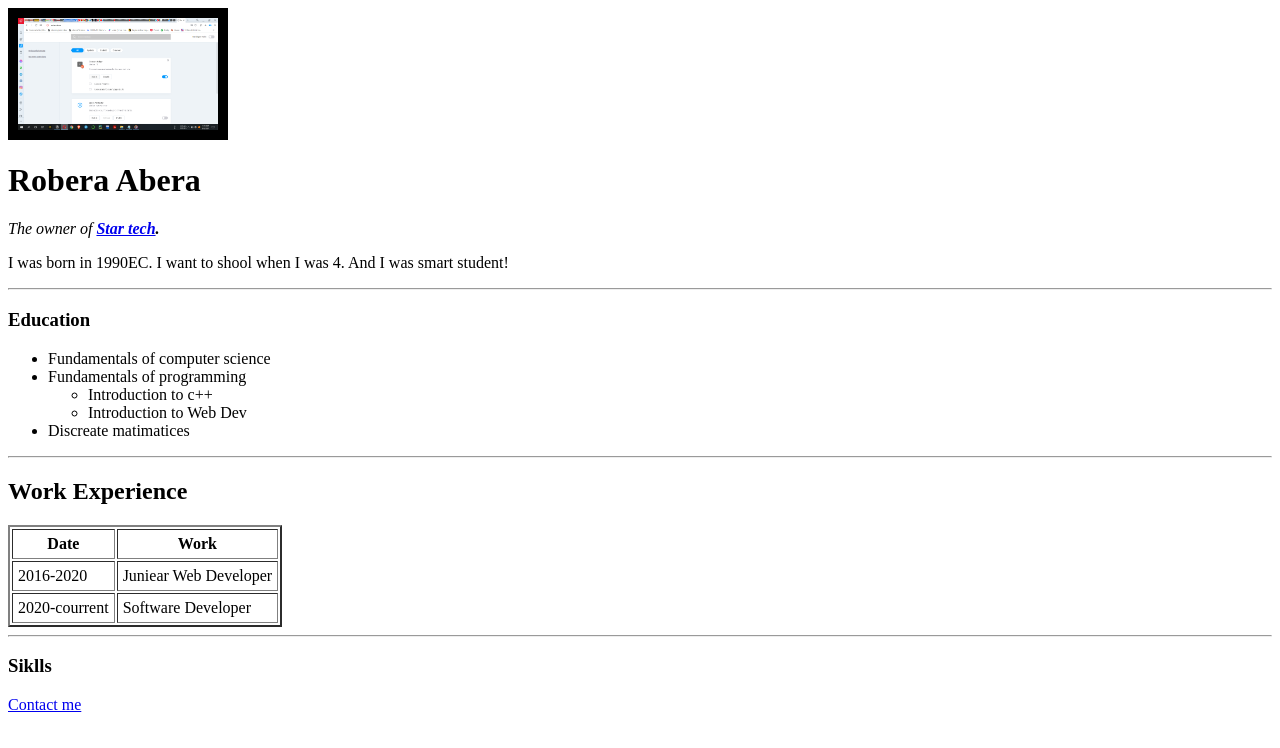
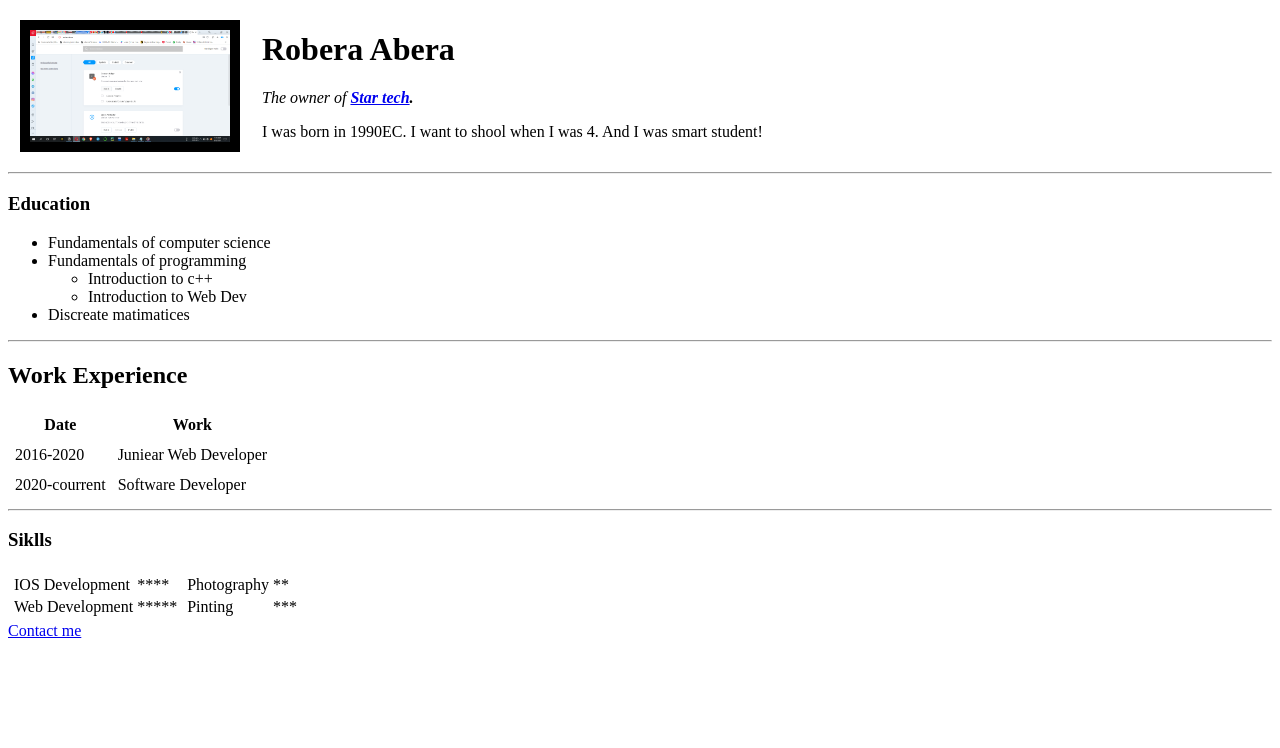
Before and after one commit to JRobera/CV, a plain HTML site: page index.html in a window 1280 px wide. Drawn offline with Linux system fonts and the light colour scheme.

Commit message:
skills in table form

```diff
--- a/index.html
+++ b/index.html
@@ -7,10 +7,18 @@
     </head>
 
     <body>
-        <img src="Screenshot%20(222).png" alt="corsera extention" width="200" border=10>
-        <h1>Robera Abera</h1>
-        <p><em>The owner of <strong><a href="http://startechindustri.com">Star tech</a>.</strong></em></p>
-        <p>I was born in 1990EC. I want to shool when I was 4. And I was smart student!</p>
+        <table cellpadding=10>
+            <tr>
+                <td><img src="Screenshot%20(222).png" alt="corsera extention" width="200" border=10></td>
+                <td>
+                    <h1>Robera Abera</h1>
+                    <p><em>The owner of <strong><a href="http://startechindustri.com">Star tech</a>.</strong></em></p>
+                    <p>I was born in 1990EC. I want to shool when I was 4. And I was smart student!</p>
+                </td>
+            </tr>
+        </table>
+
+
         <hr>
         <h3>Education</h3>
         <Ul>
@@ -25,7 +33,7 @@
         </Ul>
         <hr>
         <h2>Work Experience</h2>
-        <table border=2 cellpadding=5>
+        <table cellpadding=5>
             <thead>
                 <tr>
                 <th>Date</th>
@@ -48,6 +56,35 @@
         </table>
         <hr>
         <h3>Siklls</h3>
+        <table>
+            <tr>
+                <td>
+                    <table>
+                        <tr>
+                            <td>IOS Development </td>
+                            <td>****</td>
+                        </tr>
+                        <tr>
+                            <td>Web Development</td>
+                            <td>*****</td>
+                        </tr>
+                    </table>
+                </td>
+                <td>
+                    <table>
+                        <tr>
+                            <td>Photography</td>
+                            <td>**</td>
+
+                        </tr>
+                        <tr>
+                            <td>Pinting</td>
+                            <td>***</td>
+                        </tr>
+                    </table>
+                </td>
+            </tr>
+        </table>
        <!-- <h3>Hobbies</h3>
         <Ol type="i">
             <li><a href="https://codercoder.com">Codeing</a></li>
```
Also changed, not shown: Untitled-1.html (+1 -0 lines).
